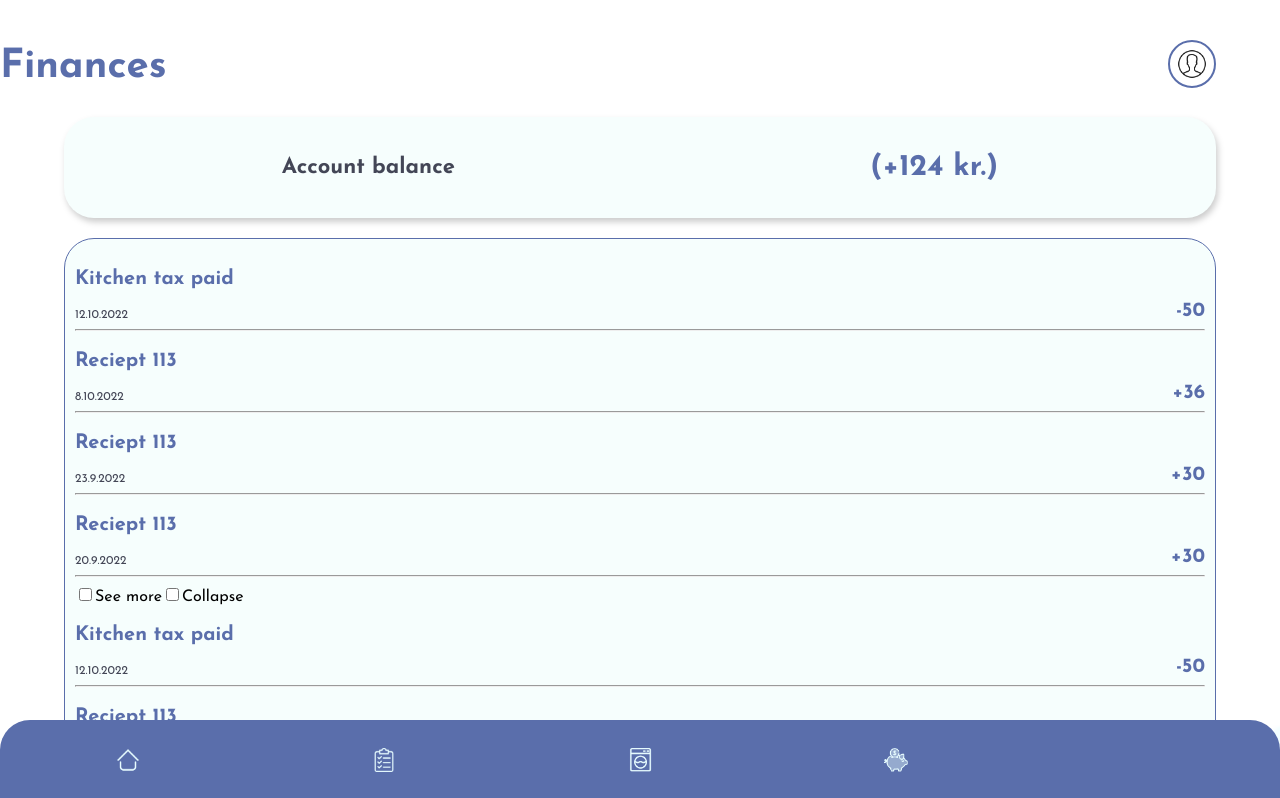
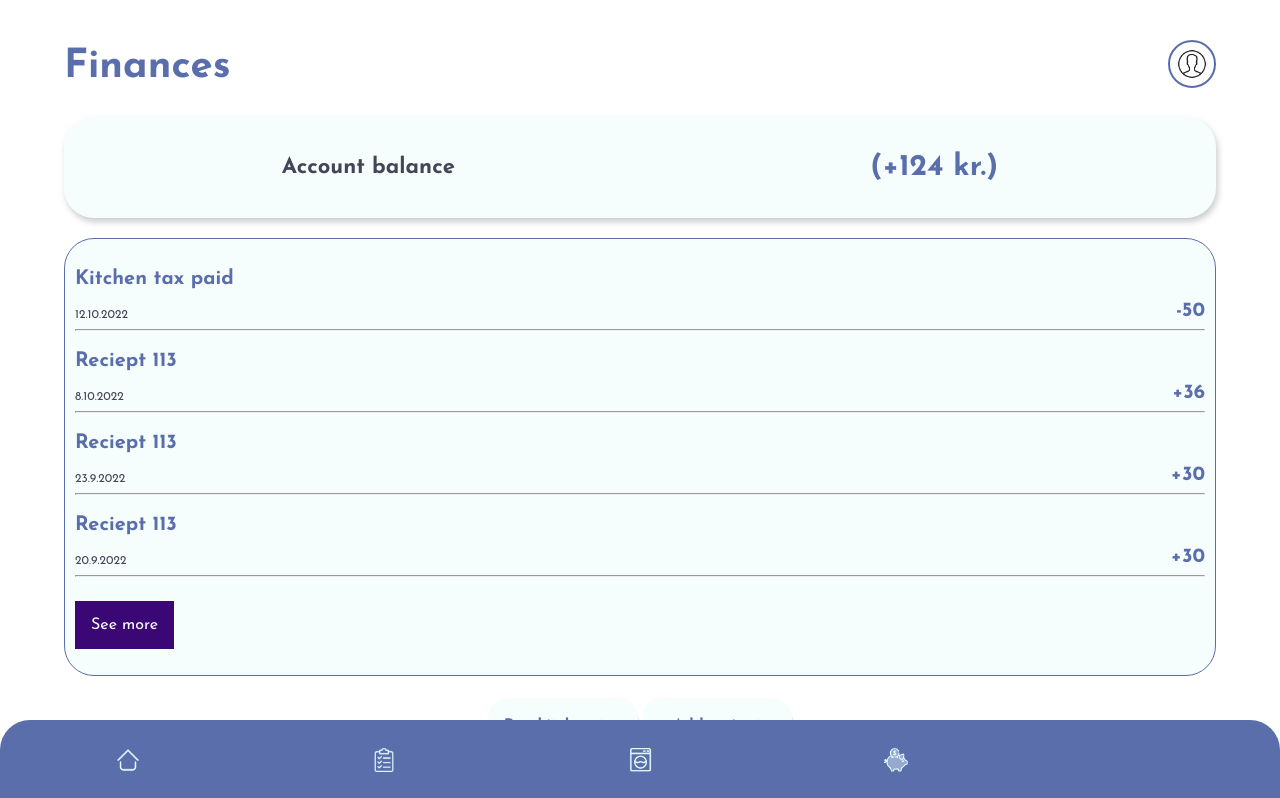
Before and after one commit to vlkeniko/dorm8s, a React (Create React App) app: page /finances in a window 1280 px wide. Shown: the top 798 px of the page. Built offline with nearby package versions, Linux system fonts and the light colour scheme; a web font is replaced by a local one.

Commit message:
Finances see more button (progress but not done)

```diff
--- a/src/App.css
+++ b/src/App.css
@@ -684,3 +684,60 @@ input:checked + .slider:before {
 .slider.round:before {
   border-radius: 50%;
 }
+
+
+/* See more button - finances */
+
+.transactions > li {
+  list-style: none;
+}
+
+.see-more_more-checkbox {
+  display: none;
+}
+.see-more_more-checkbox:checked + .see-more__more-label {
+  display: none;
+}
+.see-more_more-checkbox:checked ~ li {
+  display: flex;
+}
+.see-more_more-checkbox:checked ~ .see-more__less-label {
+  display: block;
+}
+.see-more_more-checkbox ~ li {
+  display: none;
+}
+
+.see-more_less-label,
+.see-more_more-label {
+  background: #3a0775;
+  color: white;
+  display: inline-block;
+  margin: 16px 0;
+  padding: 16px;
+}
+.see-more_less-label span,
+.see-more_more-label span {
+  align-items: center;
+  display: flex;
+}
+.see-more_less-label span svg,
+.see-more_more-label span svg {
+  margin-left: 8px;
+}
+
+.see-more_less-checkbox {
+  order: 1;
+  display: none;
+}
+.see-more_less-checkbox:checked + .see-more_less-label {
+  display: none;
+}
+.see-more_less-checkbox:checked ~ li {
+  display: none;
+}
+
+.see-more_less-label {
+  display: none;
+  order: 1;
+}
--- a/src/components/Transactions.js
+++ b/src/components/Transactions.js
@@ -2,72 +2,72 @@ import React from 'react'
 
 export default function Transactions() {
   return (
-    <div className='transactions'>
+    <ul className='transactions'>
 
-      <div className='transaction'>
+      <li className='transaction'>
         <h3 className='transaction-name'>Kitchen tax paid</h3>
         <p className='transaction-date'>12.10.2022</p>
         <p className='transaction-amount'>-50</p>
         <hr />
-      </div>
+      </li>
 
-      <div className='transaction'>
+      <li className='transaction'>
         <h3 className='transaction-name'>Reciept 113</h3>
         <p className='transaction-date'>8.10.2022</p>
         <p className='transaction-amount'>+36</p>
         <hr />
-      </div>
+      </li>
 
-      <div className='transaction'>
+      <li className='transaction'>
         <h3 className='transaction-name'>Reciept 113</h3>
         <p className='transaction-date'>23.9.2022</p>
         <p className='transaction-amount'>+30</p>
         <hr />
-      </div>
+      </li>
 
-      <div className='transaction'>
+      <li className='transaction'>
         <h3 className='transaction-name'>Reciept 113</h3>
         <p className='transaction-date'>20.9.2022</p>
         <p className='transaction-amount'>+30</p>
         <hr />
-      </div>
+      </li>
 
       {/* See more button */}
 
-      <input type="checkbox" id="more" name="view more requested cities" className="see-more__more-checkbox" /><label className="see-more__more-label" for="more"><span>See more
+      <input type="checkbox" id="more" name="view more" className="see-more_more-checkbox" /><label className="see-more_more-label" for="more"><span>See more
       </span></label>
-      <input type="checkbox" id="more" name="view more requested cities" className="see-more__less-checkbox" /><label className="see-more__less-label" for="more"><span>Collapse
+      <input type="checkbox" id="more" name="view more" className="see-more_less-checkbox" /><label className="see-more_less-label" for="more"><span>Collapse
       </span></label>
 
       {/* The rest of transactions */}
 
-      <div className='transaction'>
+      <li className='transaction'>
         <h3 className='transaction-name'>Kitchen tax paid</h3>
         <p className='transaction-date'>12.10.2022</p>
         <p className='transaction-amount'>-50</p>
         <hr />
-      </div>
+      </li>
 
-      <div className='transaction'>
+      <li className='transaction'>
         <h3 className='transaction-name'>Reciept 113</h3>
         <p className='transaction-date'>8.10.2022</p>
         <p className='transaction-amount'>+36</p>
         <hr />
-      </div>
+      </li>
 
-      <div className='transaction'>
+      <li className='transaction'>
         <h3 className='transaction-name'>Reciept 113</h3>
         <p className='transaction-date'>23.9.2022</p>
         <p className='transaction-amount'>+30</p>
         <hr />
-      </div>
+      </li>
 
-      <div className='transaction'>
+      <li className='transaction'>
         <h3 className='transaction-name'>Reciept 113</h3>
         <p className='transaction-date'>20.9.2022</p>
         <p className='transaction-amount'>+30</p>
         <hr />
-      </div>
-    </div>
+      </li>
+    </ul>
   )
 }
--- a/src/pages/FinancesPage.js
+++ b/src/pages/FinancesPage.js
@@ -6,7 +6,7 @@ import Transactions from "../components/Transactions";
 export default function FinancesPage() {
   return (
     <>
-      <h1>Finances</h1>
+      <h1 class="header-title">Finances</h1>
       <Balance/>
       <Transactions/>
       <FinanceButtons/>
```
